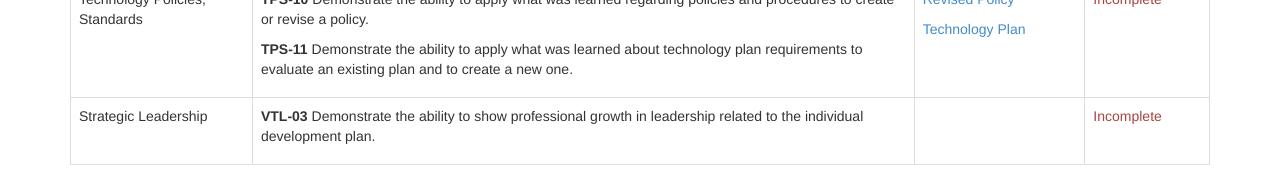
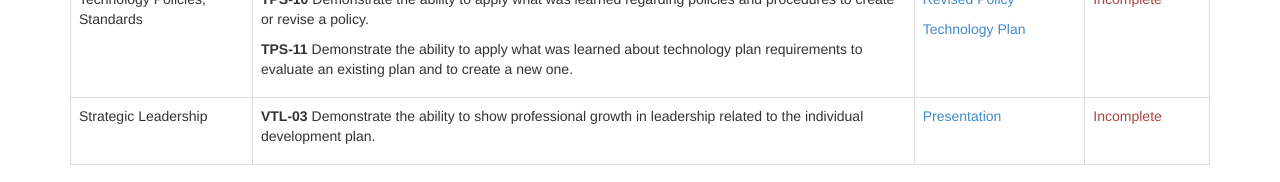
Before and after one commit to shanepinnell/shanepinnell.github.io, a Jekyll site: the page built from cto_mentor/index.html, in a window 1280 px wide. Shown: the part 1421-1603 px from the top of the page. Built offline with Jekyll 4.4.1, drawn with Linux system fonts in a browser that asks for light colours; nearby versions of some CDN libraries; library files that are not in the unit come from our copies.

Commit message:
updated portfolio

```diff
--- a/cto_mentor/index.html
+++ b/cto_mentor/index.html
@@ -205,6 +205,7 @@ title: Shane Pinnell CTO Portfolio
 						<p><strong>VTL-03</strong> Demonstrate the ability to show professional growth in leadership related to the individual development plan.</p>
 					</td>
 					<td>
+						<p><a href="https://drive.google.com/file/d/0B2x8lEYiQljXNDBqd0RMeUNrY1k/view?usp=sharing" target="_blank">Presentation</a></p>
 					</td>
 					<td>
 						<p class="text-danger">Incomplete</p>
```
